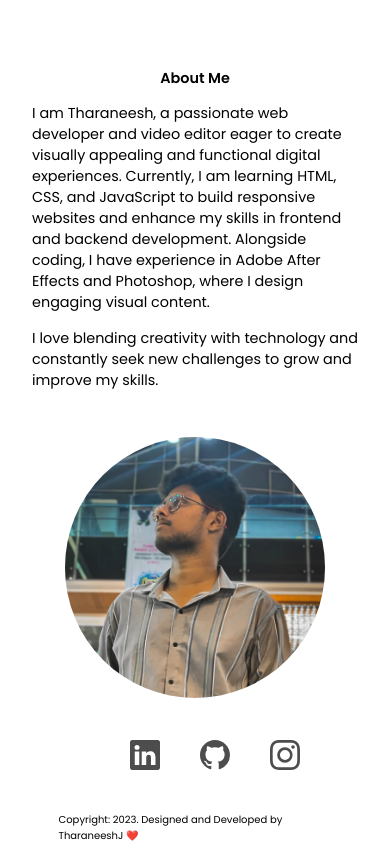
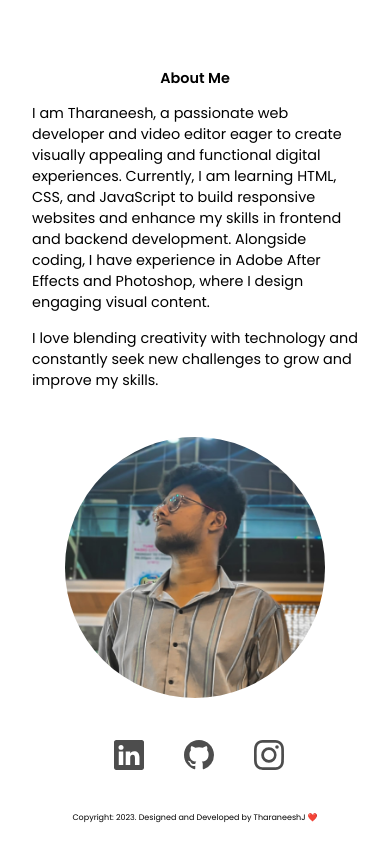
Before and after one commit to TharaneeshJ/TharanissPotfolio, a plain HTML site: page index.html in a window 390 px wide. Shown: the part 499-1343 px from the top of the page. Drawn offline with nearby package versions, Linux system fonts and the light colour scheme.

Commit message:
make responsive

```diff
--- a/assets/styles.css
+++ b/assets/styles.css
@@ -151,7 +151,7 @@ body {
 
 .my-name h2 {
   font-weight: 600;
-  font-size: clamp(1.5rem, 0.923rem + 2.308vw, 3rem);
+  font-size: clamp(1.5rem, 0.723rem + 2.108vw, 3rem);
   line-height: 1.6;
   margin: 0 0 0 0;
 }
@@ -411,6 +411,10 @@ ul {
 
 @media screen and (max-width: 767px) {
   .main-contact{
-    margin:auto;
+    max-width: 100%;
+    padding-right: 2rem;
+  }
+  .copyright p{
+    font-size: 8px;
   }
 }
--- a/index.html
+++ b/index.html
@@ -113,7 +113,7 @@
                 </li>
             </ul>
         </div>
-        <div class="copyright" data-aos="zoom-in-up">
+        <div class="copyright">
             <p>Copyright: 2023. Designed and Developed by TharaneeshJ ❤️</p>
         </div>
     </section>
```
